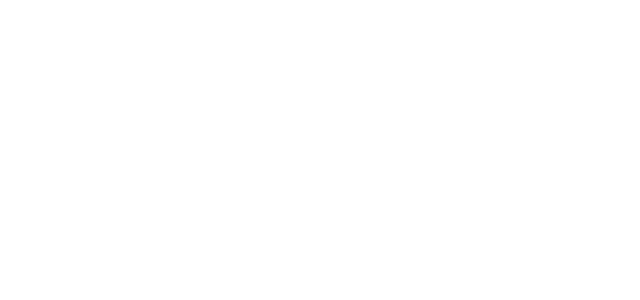
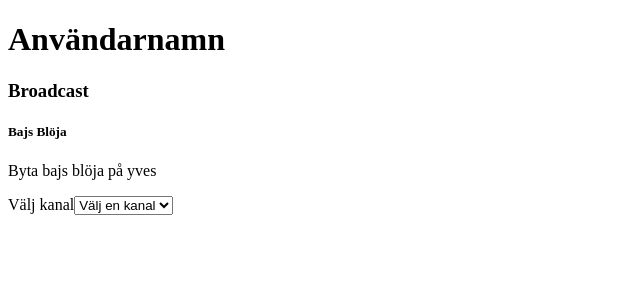
Before and after one commit to ledei/to-hell-and-backend, a React (Vite) app in the folder client/: page / in a window 1280 px wide. Shown: the top 300 px of the page, without its empty margins (0-640 px from the left). Built offline with nearby package versions, Linux system fonts and the light colour scheme.

Commit message:
made a wireframe for landingPage

```diff
--- a/client/src/App.jsx
+++ b/client/src/App.jsx
@@ -1,3 +1,5 @@
+import { LandingPage } from "./pages/LandingPage"
+
 
 
 function App() {
@@ -5,6 +7,7 @@ function App() {
 
   return (
     <div className="App">
+    <LandingPage/>
     </div>
   )
 }
--- /dev/null
+++ b/client/src/pages/LandingPage.jsx
@@ -0,0 +1,33 @@
+export function LandingPage(){
+
+    function handleChannels(e){
+        console.log(e.target.value);
+    }
+
+    return(
+        <>
+        <h1>Användarnamn</h1>
+
+        <article>
+            <h3>Broadcast</h3>
+            <div>
+                <h5>Bajs Blöja</h5>
+                <p>Byta bajs blöja på yves</p>
+            </div>
+        </article>
+
+        <section>
+            <label htmlFor="channels">Välj kanal</label>
+            <select onChange={(e)=>handleChannels(e)} name="channels"  className="test">
+                <option value="">Välj en kanal</option>
+                <option value="1">kanal1</option>
+                <option value="2">kanal2</option>
+                <option value="3">kanal3</option>
+                <option value="4">kanal4</option>
+                <option value="5">kanal5</option>
+                <option value="6">kanal6</option>
+            </select>
+        </section>
+        </>
+    )
+}
```
Also changed, not shown: client/src/pages/test.jsx (deleted).
